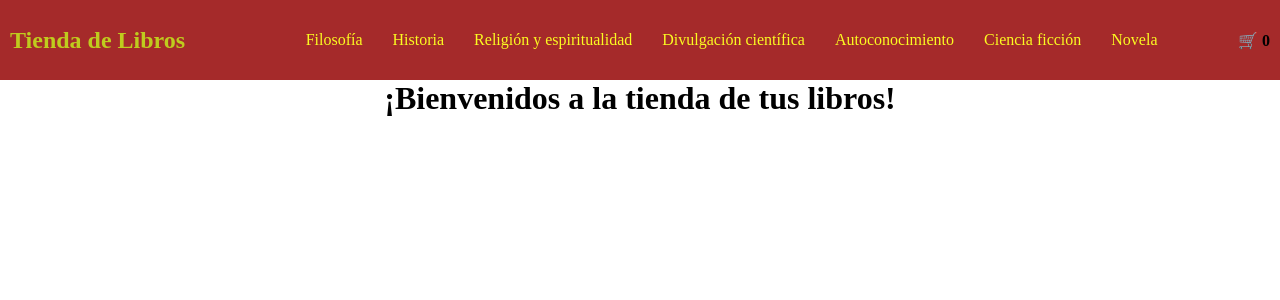
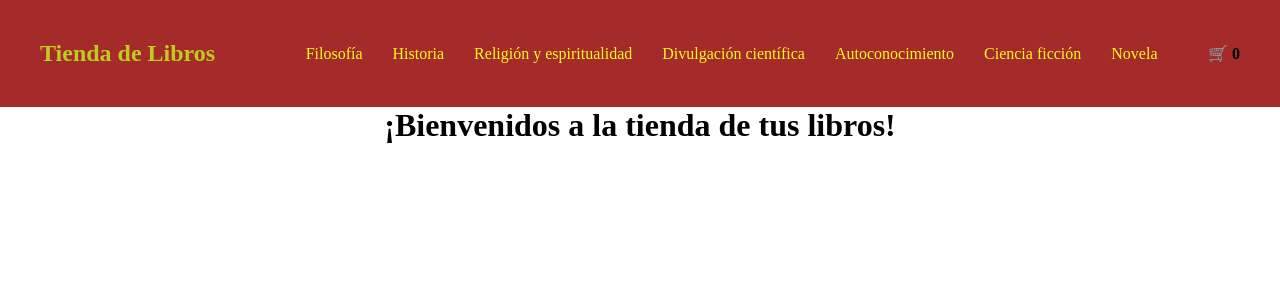
Before and after one commit to gercur394/tienda-de-libros, a React (Vite) app: page / in a window 1280 px wide. Shown: the top 300 px of the page. Built offline with nearby package versions, Linux system fonts and the light colour scheme.

Commit message:
Actualización del README con los componentes

```diff
--- a/src/components/Navbar.css
+++ b/src/components/Navbar.css
@@ -3,8 +3,8 @@
     justify-content: space-between;
     background-color: brown;
     align-items: center;
-    padding: 10px;
-    height: 80px;
+    padding: 40px;
+
 }
 
 .titulo{
```
Also changed, not shown: 1 other file (tests, documents, lock files or other folders).
